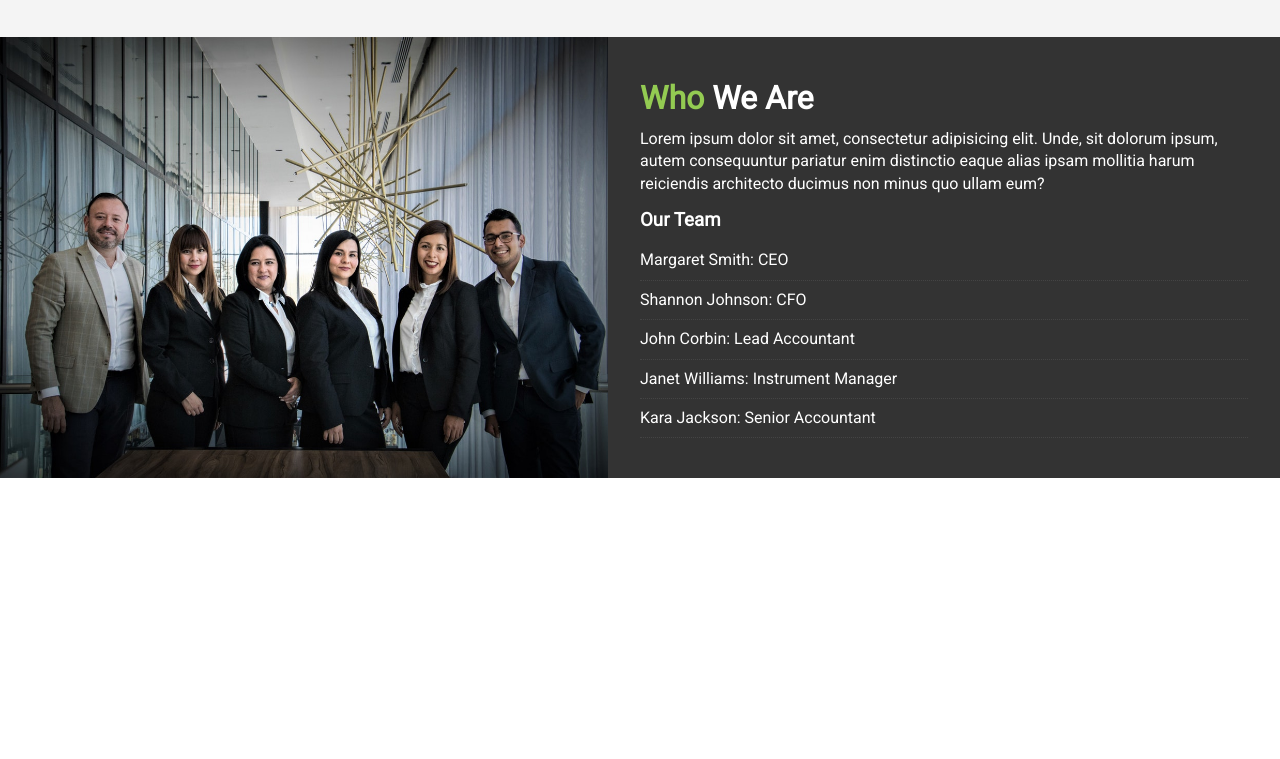
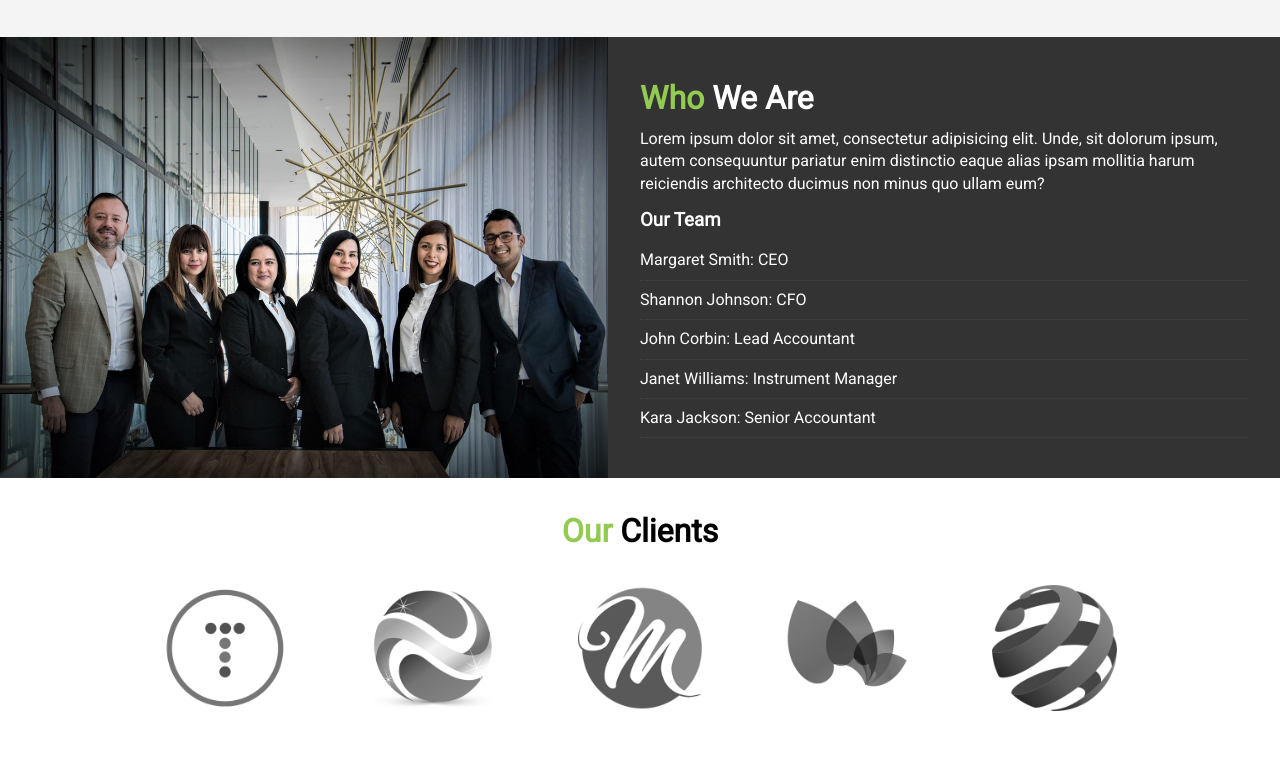
Before and after one commit to Danyvi/HCJ_U_FlexboxSite, a plain HTML site: page index.html in a window 1280 px wide. Shown: the part 1175-1934 px from the top of the page. Before the commit the page ends 1653 px from the top, so only its background shows below. Drawn offline with Linux system fonts and the light colour scheme.

Commit message:
style section clients

```diff
--- a/css/style.css
+++ b/css/style.css
@@ -185,3 +185,14 @@ p {
     background: url('../image_resources/people.jpg') no-repeat center center/cover;
 
 }
+
+/* Section Clients */
+#clients .items {
+    display: flex;
+}
+
+#clients .items img {
+    display: block;
+    margin: auto;
+    width: 60%;
+}
--- a/index.html
+++ b/index.html
@@ -89,6 +89,24 @@
         </div>
     </section>
 
+    <!-- Section Clients -->
+    <section id="clients" class='py-1'>
+        <div class="container">
+            <h2 class="m-heading text-center">
+                <span class="text-primary">Our</span> Clients
+            </h2>
+            <div class="items py-1">
+                <div><img src="./image_resources/logos/logo1.png" alt="Client"></div>
+                <div><img src="./image_resources/logos/logo2.png" alt="Client"></div>
+                <div><img src="./image_resources/logos/logo3.png" alt="Client"></div>
+                <div><img src="./image_resources/logos/logo4.png" alt="Client"></div>
+                <div><img src="./image_resources/logos/logo5.png" alt="Client"></div>
+            </div>
+        </div>
+    </section>
+
+
+
 
     <script src="https://kit.fontawesome.com/8c46bd47fc.js"></script>
 </body>
```
